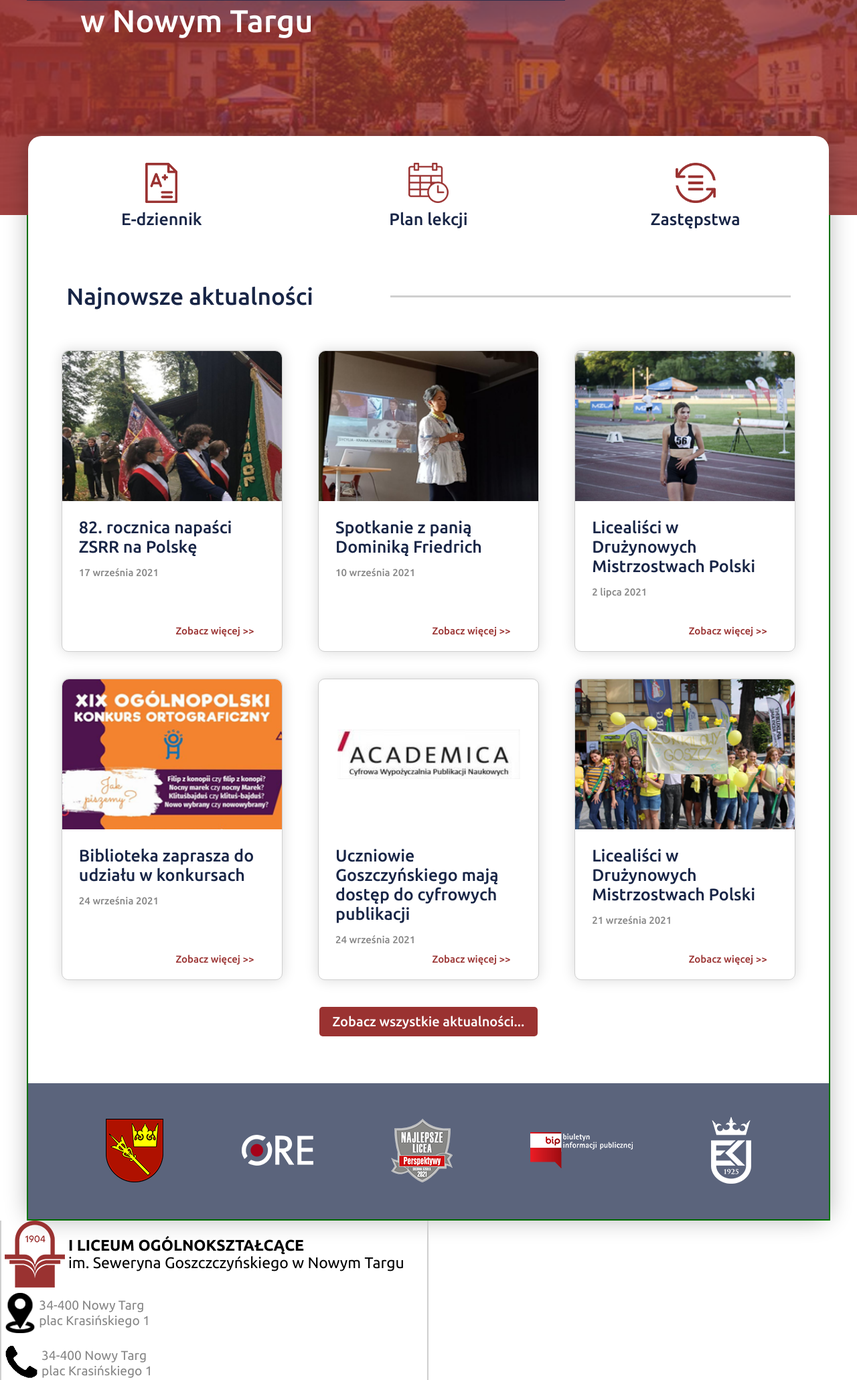
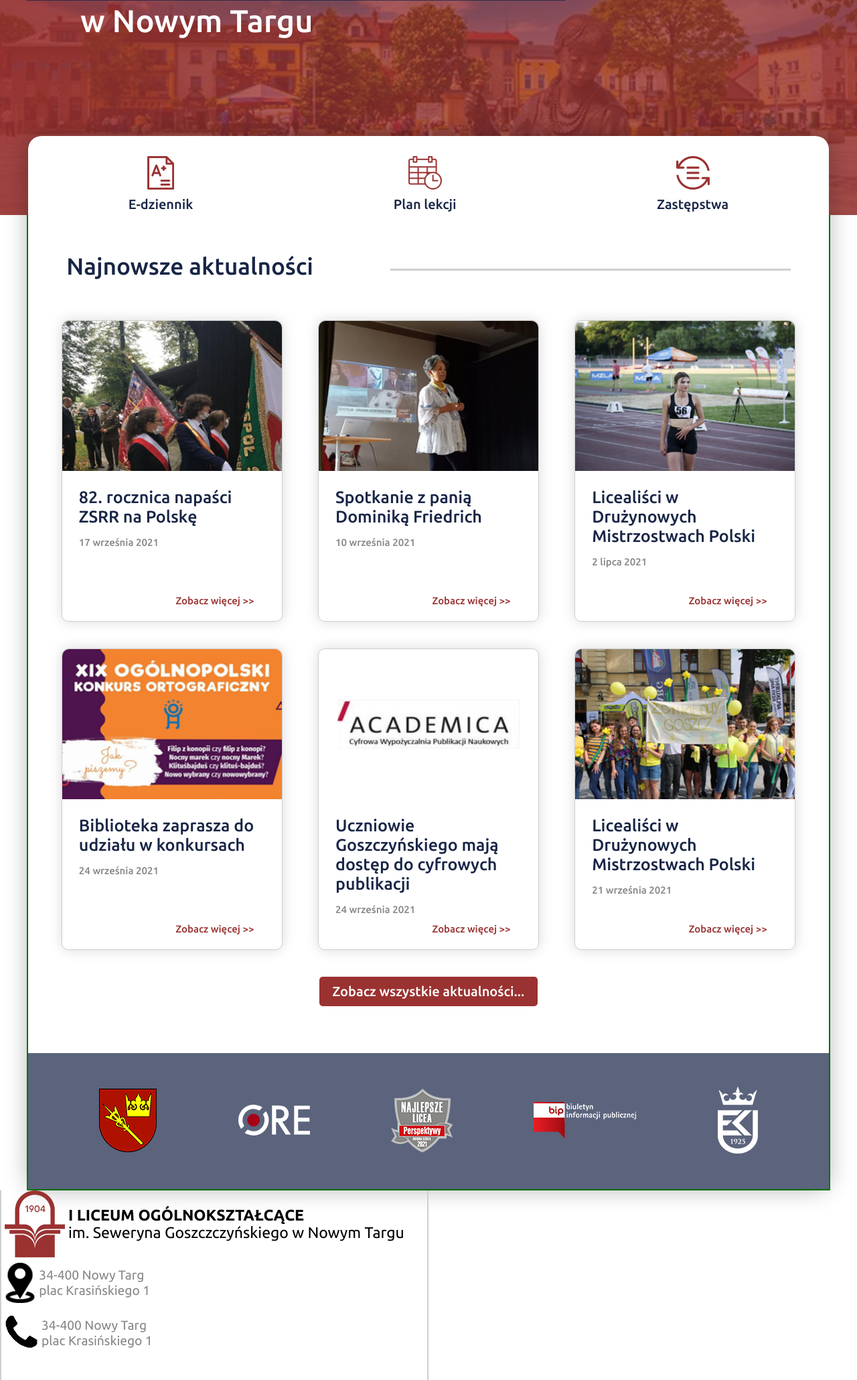
Before and after one commit to white67/goszcz-page-rebrand, a PHP site: page / in a window 1280 px wide. Shown: the part 420-2480 px from the top of the page at 67% size. Run offline with PHP 8.4, Linux system fonts and the light colour scheme.

Commit message:
Responsywność to nasza zaleta

```diff
--- a/index.html
+++ b/index.html
@@ -126,20 +126,26 @@
     <main class="center">
         <div class="mainBody">
             <div class="secondNav">
+                <a href="">
                     <div class="secDivElement">
                         <img src="./files/icons/icon-librus.png" alt="">
                         <span>E-dziennik</span>
                     </div>
+                </a>
 
+                <a href="">
                     <div class="secDivElement">
                         <img src="./files/icons/icon-timetable.png" alt="">
                         <span>Plan lekcji</span>
                     </div>
+                </a>
 
+                <a href="">
                     <div class="secDivElement">
                         <img src="./files/icons/icon-replacements.png" alt="">
                         <span>Zastępstwa</span>
                     </div>
+                </a>
             </div>
 
             <div class="newsSectionTitle">
--- a/styles.css
+++ b/styles.css
@@ -365,8 +443,10 @@ main {
 
 .secondNav {
   display: flex;
-  justify-content: space-between;
-  font-size: 25px;
+  justify-content:space-around;
+  flex-direction: row;
+  flex-wrap: wrap;
+  font-size: 20px;
   font-weight: 500;
   width: 100%;
 }
@@ -384,11 +464,9 @@ main {
 
 .secDivElement {
   display: flex;
-  border-radius: 20px 20px 0 0;
-  padding: 40px 0px 40px 0px;
+  padding: 30px 100px 30px 100px;
   align-items: center;
   flex-direction: column;
-  width: 100%;
 }
 
 .secDivElement:hover {
@@ -396,7 +474,7 @@ main {
 }
 
 .secDivElement img {
-  max-width: 60px;
+  max-width: 50px;
   margin-bottom: 10px;
 }
 
@@ -421,7 +499,7 @@ main {
 }
 
 .newsSectionTitleText {
-  margin: 40px 40px 20px 40px;
+  margin: 30px 40px 20px 40px;
 }
 
 .smallLine {
@@ -525,12 +603,16 @@ main {
 
 .logoSection {
   display: flex;
+  flex-wrap: wrap;
   align-items: center;
   width: 100%;
-  padding: 50px 0 50px 0;
+  padding: 50px 25px 50px 25px;
+  gap: 40px 40px;
   justify-content: space-evenly;
   background-color: var(--blendblue);
 }
+
+
 
 .logoSection a {
   -o-transition: -o-transform ease-out 0.1s, background 0.2s;
```
Also changed, not shown: other parts of styles.css (+78 -0 lines). Lines whose indentation alone changed are shown as unchanged.
